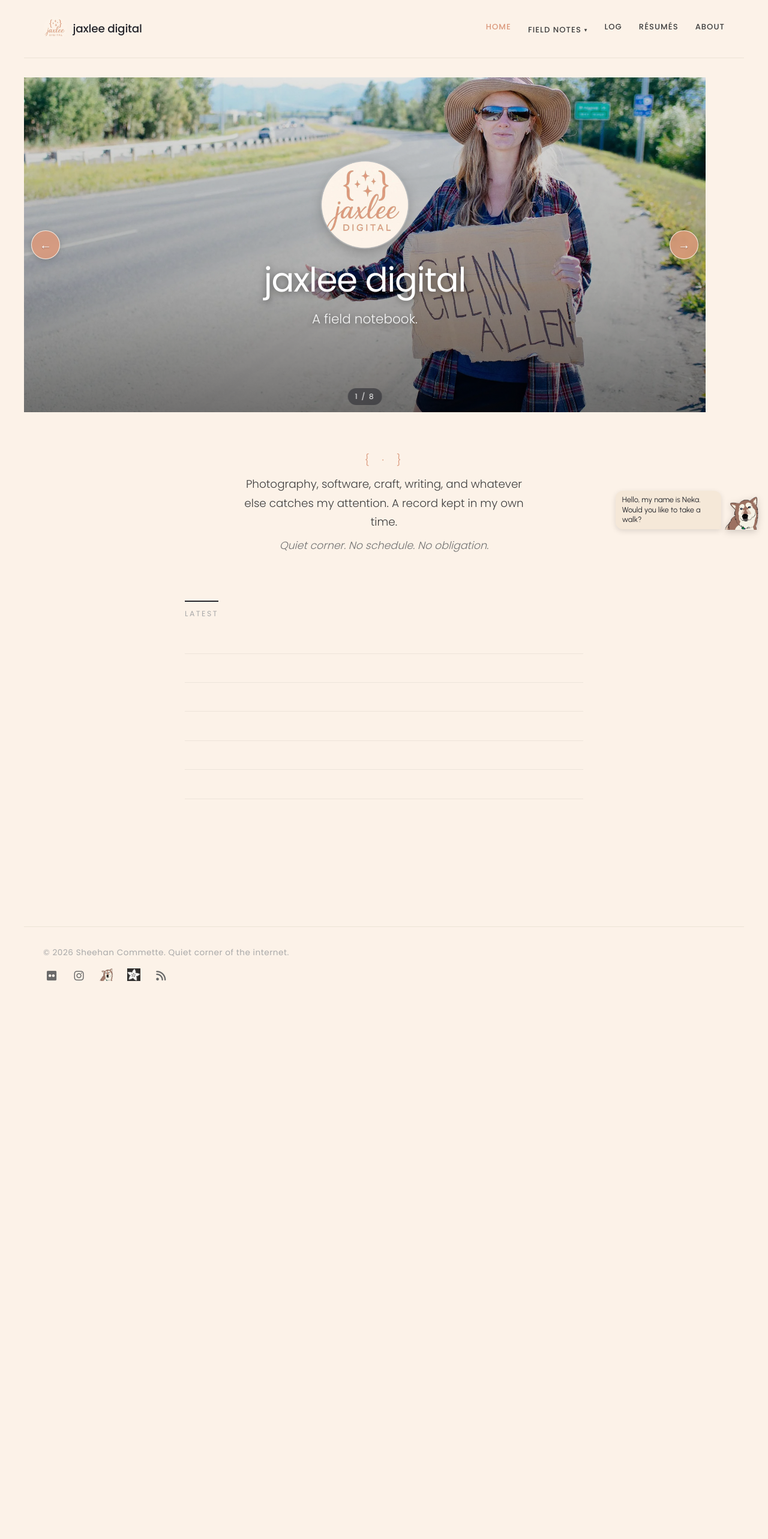
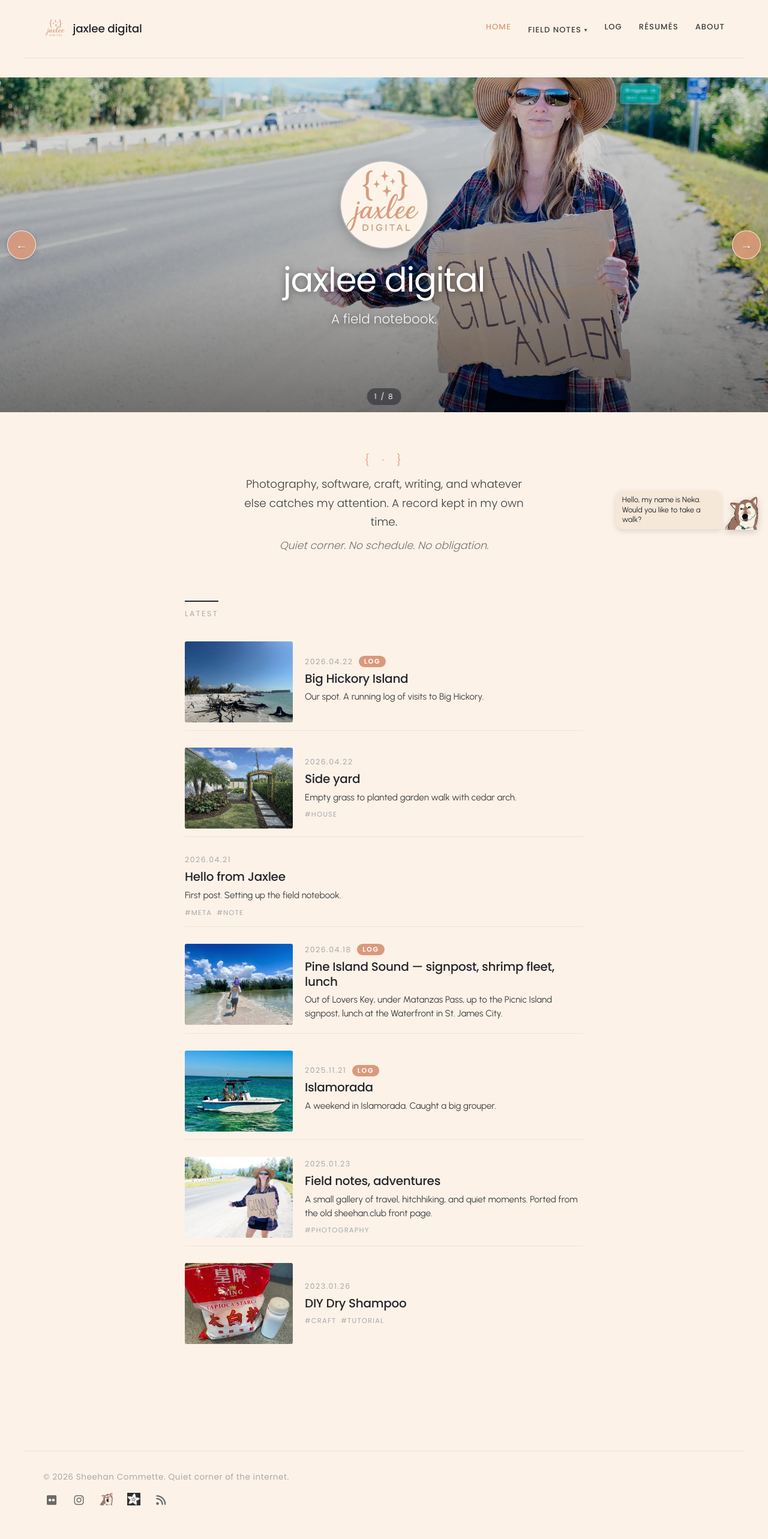
Before and after one commit to jaxlee-digital/jaxlee, a Jekyll site: the page built from index.md, in a window 1280 px wide. Shown: the whole page at 60% size. Built offline with Jekyll 4.4.1, drawn with Linux system fonts in a browser that asks for light colours; before the commit the page ends 1692 px from its top, so only the background shows below that.

Commit message:
fix: Latest cards render + hero true full-bleed on mobile
Latest cards empty:
- Renamed home loop variable 'item' -> 'post' and pass post=post to
  the include. Jekyll occasionally fails to hydrate object fields
  when the loop name differs from the include param name; matching
  them resolves it (matches the pattern used in tag-section.html).

Hero edge-to-edge:
- Replace '-gutter' negative margins with 'width: 100vw; margin-left:
  calc(50% - 50vw)' full-bleed trick. Bleeds to viewport edges
  regardless of ancestor padding / max-width / container-query weirdness
- Mobile override now only tweaks height (bleed inherited)

```diff
--- a/_layouts/home.html
+++ b/_layouts/home.html
@@ -87,8 +87,8 @@ layout: default
 <section class="home-latest">
   <p class="section-label">Latest</p>
   <ul class="post-cards">
-    {% for item in latest limit:7 %}
-      {% include post-card.html post=item %}
+    {% for post in latest limit:7 %}
+      {% include post-card.html post=post %}
     {% endfor %}
   </ul>
 </section>
--- a/assets/css/main.css
+++ b/assets/css/main.css
@@ -492,9 +492,14 @@ hr { border: 0; border-top: 1px solid var(--rule); margin: var(--rhythm) 0; }
 /* ---------- home page ---------- */
 .home-hero {
   position: relative;
-  width: 100%;
+  /* Bleed to viewport edges regardless of ancestor padding/max-width */
+  width: 100vw;
+  margin-left: calc(50% - 50vw);
+  margin-right: calc(50% - 50vw);
+  margin-top: calc(var(--rhythm) * -1 + 2rem);
+  margin-bottom: clamp(2rem, 5vw, 4rem);
+  max-width: none;
   height: clamp(420px, 62vh, 640px); /* capped height, fills width */
-  margin: calc(var(--rhythm) * -1 + 2rem) calc(var(--gutter) * -1) clamp(2rem, 5vw, 4rem);
   padding: 0;
   display: flex;
   align-items: center;
@@ -1033,10 +1038,8 @@ hr { border: 0; border-top: 1px solid var(--rule); margin: var(--rhythm) 0; }
 
   .recent-posts li { flex-direction: column; align-items: flex-start; gap: 0.25rem; }
 
-  /* Hero edge-to-edge on mobile (kills the gutter) */
+  /* Hero: adjust height on mobile; full-bleed already inherited */
   .home-hero {
-    margin-left: calc(var(--gutter) * -1);
-    margin-right: calc(var(--gutter) * -1);
     height: clamp(380px, 75vh, 560px);
   }
 }
```
